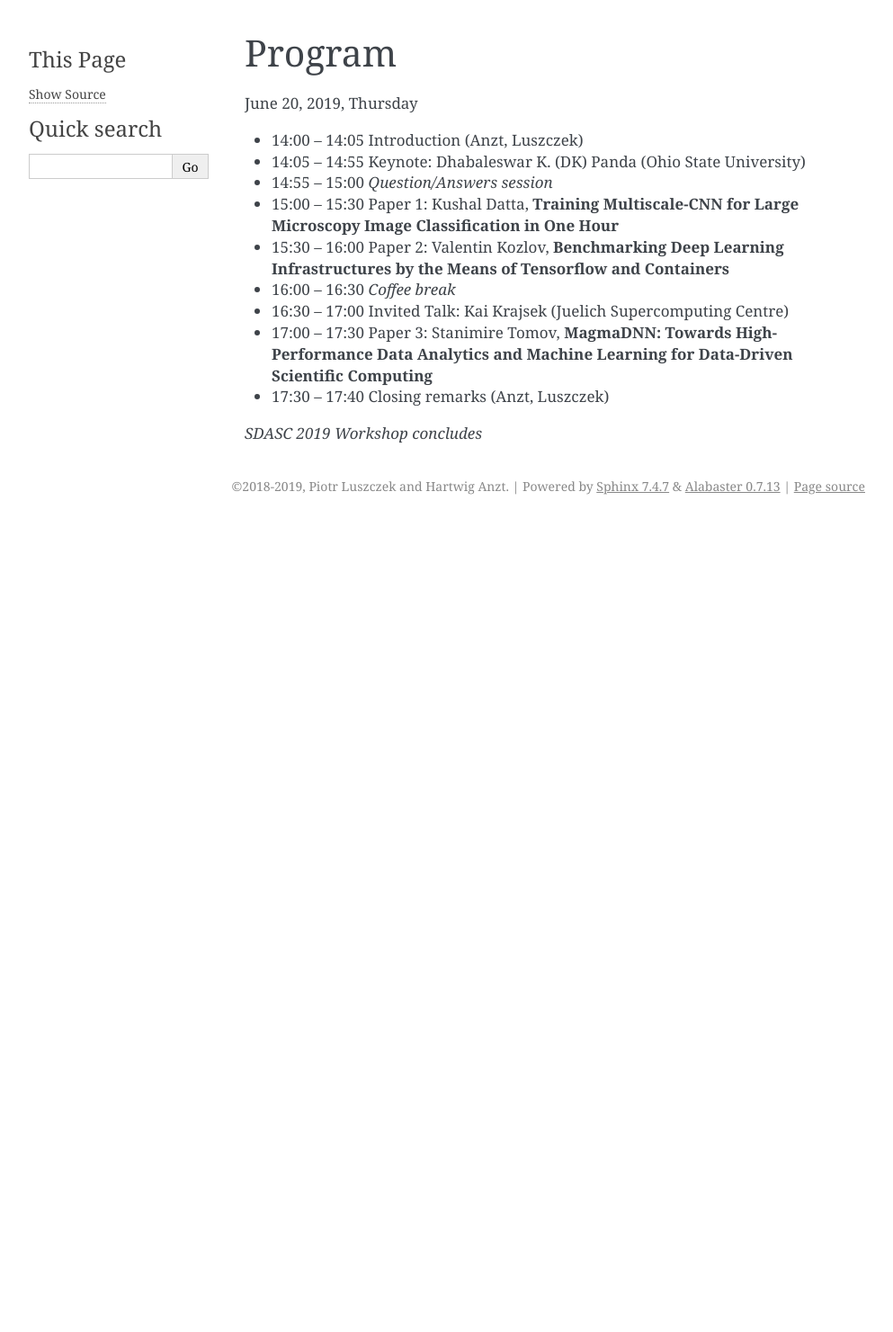
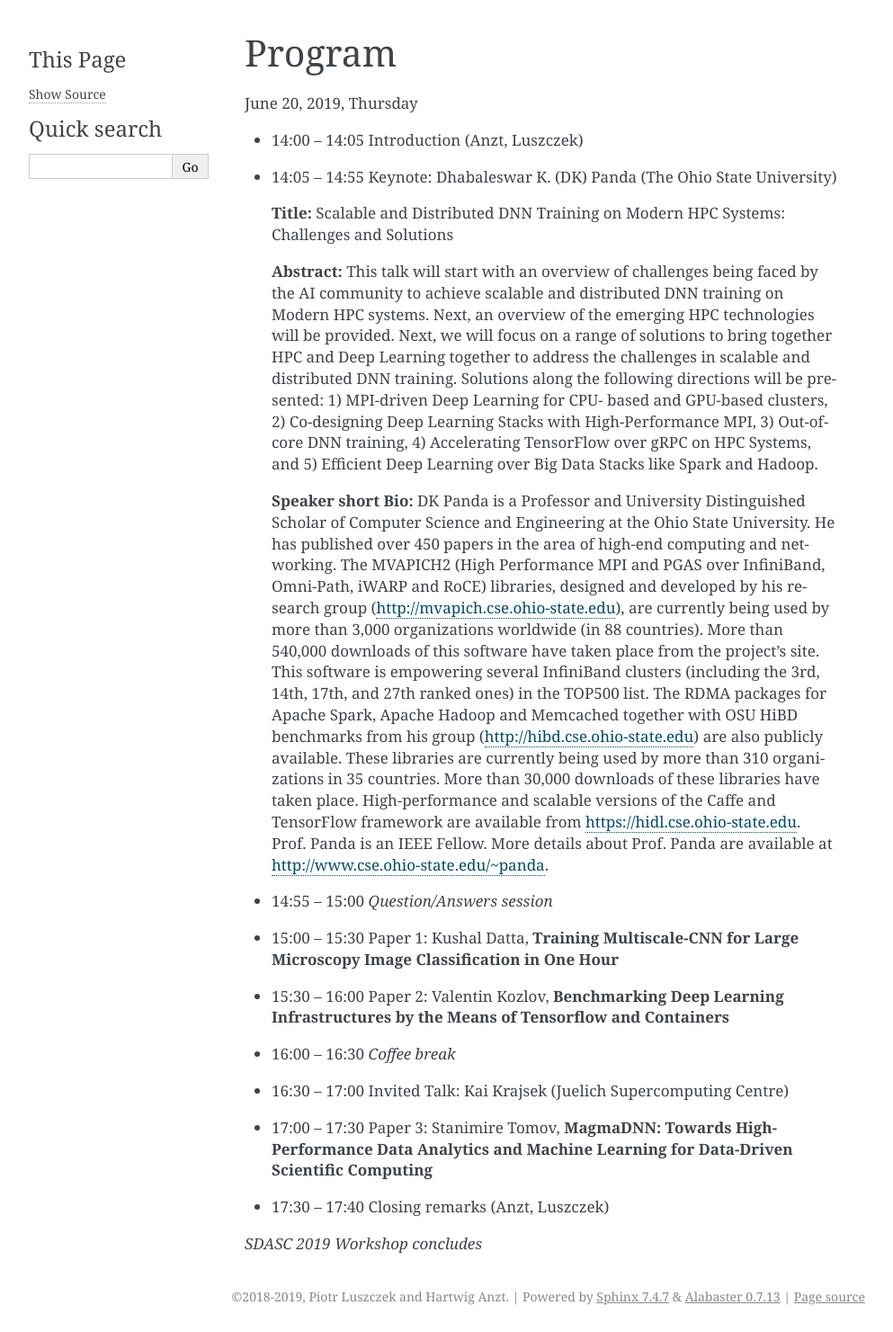
Before and after one commit to sdascconf/sdasc2019, a Sphinx documentation site: the page built from source/program.rst, in a window 1280 px wide. Shown: the whole page at 90% size, without its empty margins (148-1141 px from the left). Built offline with Sphinx 7.4.7, drawn with Linux system fonts in a browser that asks for light colours; before the commit the page ends 900 px from its top, so only the background shows below that.

Commit message:
Add keynote speaker title, abstract, and bio

```diff
--- a/source/program.rst
+++ b/source/program.rst
@@ -7,7 +7,40 @@ June 20, 2019, Thursday
 
 * 14:00 -- 14:05 Introduction (Anzt, Luszczek)
 
-* 14:05 -- 14:55 Keynote: Dhabaleswar K. (DK) Panda (Ohio State University)
+* 14:05 -- 14:55 Keynote: Dhabaleswar K. (DK) Panda (The Ohio State University)
+
+  **Title:** Scalable and Distributed DNN Training on Modern HPC Systems: Challenges and Solutions
+
+  **Abstract:** This talk will start with an overview of challenges being faced by
+  the AI community to achieve scalable and distributed DNN training on Modern
+  HPC systems. Next, an overview of the emerging HPC technologies will be
+  provided. Next, we will focus on a range of solutions to bring together HPC
+  and Deep Learning together to address the challenges in scalable and
+  distributed DNN training. Solutions along the following directions will be
+  presented: 1) MPI-driven Deep Learning for CPU- based and GPU-based clusters,
+  2) Co-designing Deep Learning Stacks with High-Performance MPI, 3)
+  Out-of-core DNN training, 4) Accelerating TensorFlow over gRPC on HPC
+  Systems, and 5) Efficient Deep Learning over Big Data Stacks like Spark and
+  Hadoop.
+
+  **Speaker short Bio:** DK Panda is a Professor and University Distinguished
+  Scholar of Computer Science and Engineering at the Ohio State University. He
+  has published over 450 papers in the area of high-end computing and
+  networking.  The MVAPICH2 (High Performance MPI and PGAS over InfiniBand,
+  Omni-Path, iWARP and RoCE) libraries, designed and developed by his research
+  group (http://mvapich.cse.ohio-state.edu), are currently being used by more
+  than 3,000 organizations worldwide (in 88 countries). More than 540,000
+  downloads of this software have taken place from the project's site. This
+  software is empowering several InfiniBand clusters (including the 3rd, 14th,
+  17th, and 27th ranked ones) in the TOP500 list. The RDMA packages for Apache
+  Spark, Apache Hadoop and Memcached together with OSU HiBD benchmarks from his
+  group (http://hibd.cse.ohio-state.edu) are also publicly available. These
+  libraries are currently being used by more than 310 organizations in 35
+  countries. More than 30,000 downloads of these libraries have taken place.
+  High-performance and scalable versions of the Caffe and TensorFlow framework
+  are available from https://hidl.cse.ohio-state.edu. Prof. Panda is an IEEE
+  Fellow. More details about Prof. Panda are available at
+  http://www.cse.ohio-state.edu/~panda.
 
 * 14:55 -- 15:00 *Question/Answers session*
 
```
